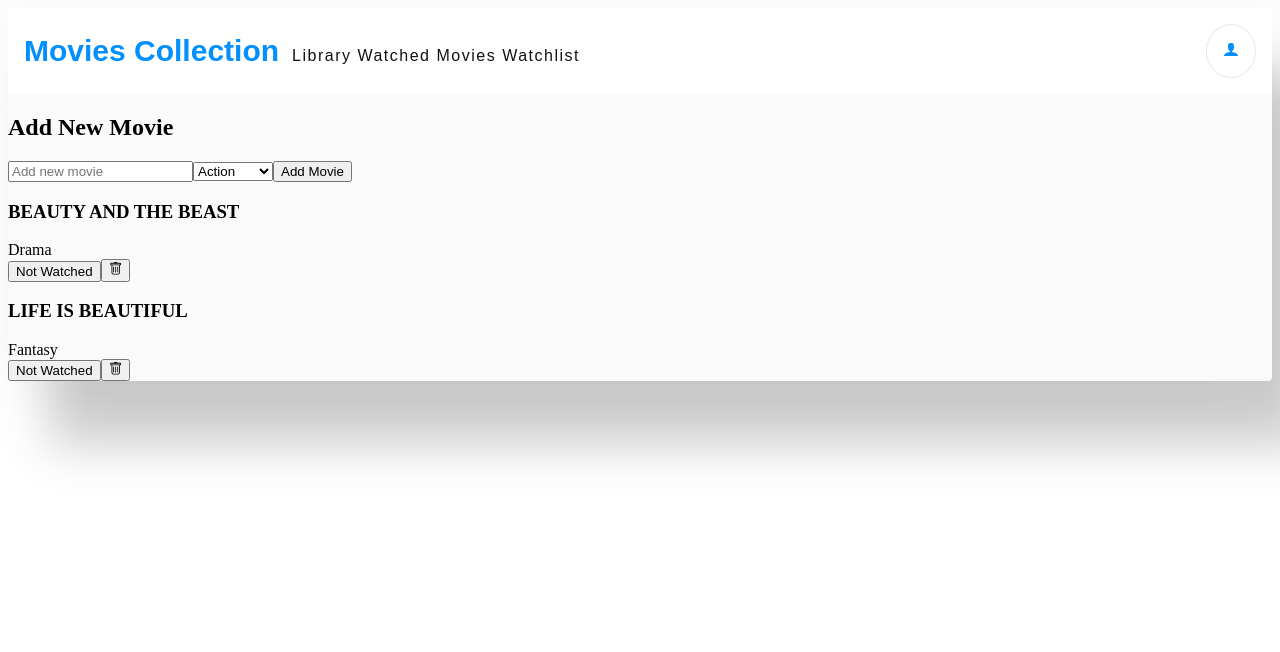
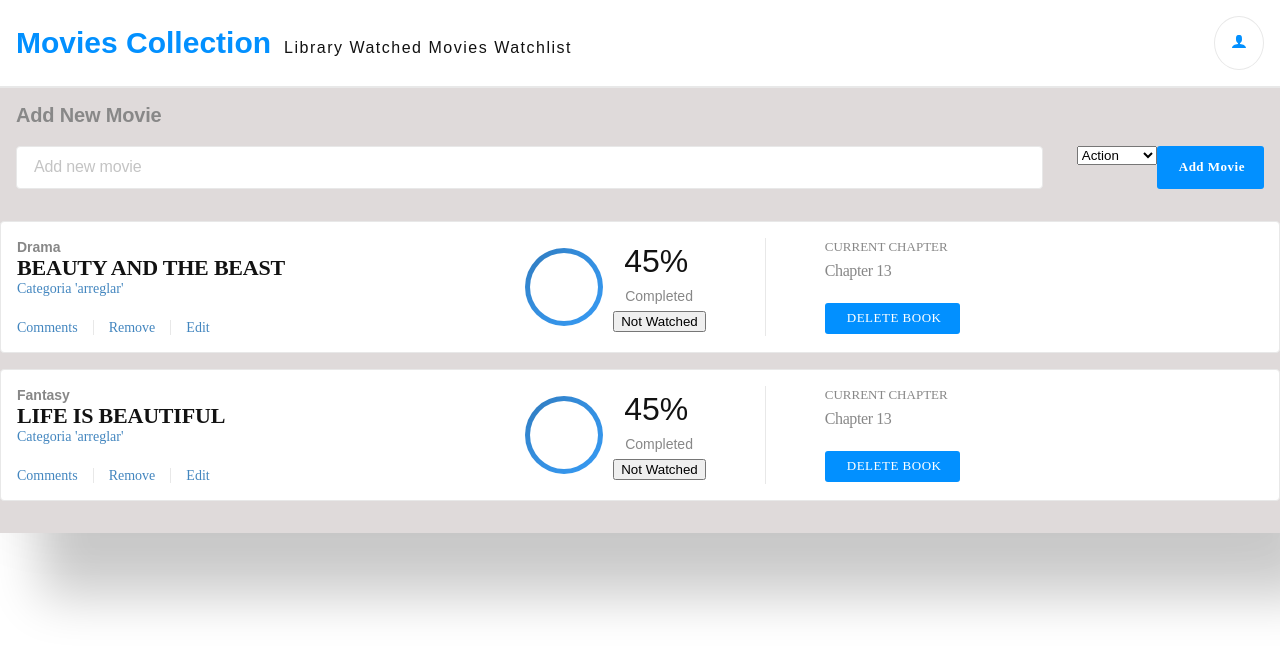
Before and after one commit to marilirulita/movies_collection, a React (Create React App) app: page / in a window 1280 px wide. Shown: the top 652 px of the page. Built offline with nearby package versions, Linux system fonts and the light colour scheme.

Commit message:
add css in library js

```diff
--- a/src/App.css
+++ b/src/App.css
@@ -70,12 +70,7 @@ button svg {
 } */
 
 /* Add movies section */
-/* .movies-container {
-  background-color: #dfdada;
-  display: flex;
-  flex-direction: column;
-  min-width: 350px;
-}
+/*
 
 .empty-list {
   align-self: center;
@@ -164,6 +159,7 @@ button svg {
   background-color: #fafafa;
 }
 
+/* navbar section */
 .navbar {
   padding: 1rem;
   background-color: #fff;
@@ -223,3 +219,277 @@ button svg {
   height: 1rem;
   color: #0290ff;
 }
+
+/* books displayed section */
+.books-display {
+  margin-bottom: 1rem;
+}
+
+.Lesson-Panel {
+  margin-bottom: 1rem ;
+  padding: 1rem;
+  border-radius: 4px;
+  border: solid 1px #e8e8e8;
+  background-color: #fff;
+  display: flex;
+  align-items: flex-end;
+}
+
+.book-info {
+  display: flex;
+  flex-direction: column;
+  flex: 1;
+}
+
+.Category {
+  opacity: 0.5;
+  font-family: 'Montserrat', sans-serif;
+  font-size: 0.875rem;
+  font-weight: bold;
+  font-stretch: normal;
+  font-style: normal;
+  line-height: normal;
+  letter-spacing: normal;
+  color: #121212;
+}
+
+.Title {
+  font-family: 'Roboto Slab', serif;
+  font-size: 1.375rem;
+  font-weight: bold;
+  font-stretch: normal;
+  font-style: normal;
+  line-height: normal;
+  letter-spacing: -0.2px;
+  color: #121212;
+}
+
+.Author {
+  font-family: 'Roboto Slab', serif;
+  font-size: 0.875rem;
+  font-weight: 300;
+  font-stretch: normal;
+  font-style: normal;
+  line-height: normal;
+  letter-spacing: normal;
+  color: #4386bf;
+}
+
+.comments-section {
+  margin-top: 1.313rem;
+}
+
+.Comments {
+  margin-right: 0.938rem;
+  padding-right: 0.938rem;
+  border-right: 1px solid #e8e8e8;
+  font-family: 'Roboto Slab', serif;
+  font-size: 0.875rem;
+  font-weight: 300;
+  font-stretch: normal;
+  font-style: normal;
+  line-height: normal;
+  letter-spacing: normal;
+  color: #4386bf;
+}
+
+.Comments:last-child {
+  border: none;
+}
+
+/* parte derecha de display books */
+.status-section {
+  display: flex;
+  align-items: center;
+  flex: 1.5;
+}
+
+
+.percent-section {
+  display: flex;
+  align-items: center;
+  padding-right: 3.688rem;
+  border-right: 1px solid #e8e8e8;
+}
+
+
+.circle {
+  padding: 0.62rem;
+}
+
+.circle-oval {
+  width: 4.25rem;
+  height: 4.25rem;
+  border: 5px solid transparent;
+  border-radius: 50%;
+  background-image: linear-gradient(white, white), radial-gradient(circle at top left, #307bbe, #379cf6);
+  background-origin: border-box;
+  background-clip: content-box, border-box;
+  border-image-slice: 1;
+}
+
+.percent-spans {
+  display: flex;
+  flex-direction: column;
+}
+
+.-Percent-Complete {
+  margin: 0.063rem 0.688rem;
+  font-family: 'Montserrat', sans-serif;
+  font-size: 2rem;
+  font-weight: normal;
+  font-stretch: normal;
+  font-style: normal;
+  line-height: normal;
+  letter-spacing: normal;
+  color: #121212;
+}
+
+.Completed {
+  margin: 0.438rem 0.75rem;
+  opacity: 0.5;
+  font-family: 'Montserrat', sans-serif;
+  font-size: 0.875rem;
+  font-weight: normal;
+  font-stretch: normal;
+  font-style: normal;
+  line-height: normal;
+  letter-spacing: normal;
+  color: #121212;
+}
+
+
+.chapter-section {
+  display: flex;
+  flex-direction: column;
+  margin-left: 3.688rem;
+}
+
+.Current-Chapter,
+.Current-Lesson {
+  opacity: 0.5;
+  font-family: 'Roboto Slab', serif;
+  font-weight: 300;
+  font-stretch: normal;
+  font-style: normal;
+  line-height: normal;
+  color: #121212;
+}
+
+.Current-Chapter {
+  margin: 0;
+  font-size: 0.813rem;
+  letter-spacing: normal;
+}
+
+.Current-Lesson {
+  margin: 0.438rem 0 1.438rem 0;
+  font-size: 1rem;
+  letter-spacing: -0.4px;
+}
+
+.Delete-button {
+  padding: 0.438rem 1.188rem 0.5rem 1.375rem;
+  border-radius: 3px;
+  background-color: #0290ff;
+  border: none;
+}
+
+.Delete-text {
+  font-family: 'Roboto Slab', serif;
+  font-size: 0.813rem;
+  font-weight: 300;
+  font-stretch: normal;
+  font-style: normal;
+  line-height: normal;
+  letter-spacing: 0.5px;
+  text-align: center;
+  color: #fff;
+}
+
+/* code for all the movies display */
+.movies-container {
+  background-color: #dfdada;
+  display: flex;
+  flex-direction: column;
+  min-width: 350px;
+}
+/* finihs */
+
+
+.add-book {
+  padding: 1rem 1rem 2rem 1rem;
+  border-top: 2px solid #e8e8e8;
+}
+
+
+.add-book-title {
+  margin: 0;
+  font-family: 'Montserrat', sans-serif;
+  font-size: 1.25rem;
+  font-weight: bold;
+  font-stretch: normal;
+  font-style: normal;
+  line-height: normal;
+  letter-spacing: -0.18px;
+  color: #888;
+}
+
+.inputs-elements {
+  margin-top: 1.188rem;
+  display: flex;
+  justify-content: space-between;
+}
+
+.inputs {
+  flex: 1;
+  margin-right: 2.125rem;
+  padding: 0.813rem 1.063rem;
+  border-radius: 4px;
+  border: solid 1px #e8e8e8;
+  background-color: #fff;
+}
+
+.inputs::placeholder {
+  font-family: 'Montserrat', sans-serif;
+  font-size: 1rem;
+  font-weight: normal;
+  font-stretch: normal;
+  font-style: normal;
+  line-height: normal;
+  letter-spacing: -0.15px;
+  color: #c4c4c4;
+}
+
+
+.add-book-button {
+  padding: 0.801rem 1.188rem 0.886rem 1.375rem;
+  border-radius: 3px;
+  background-color: #0290ff;
+  border: none;
+}
+
+
+.ADD-BOOK {
+  font-family: 'Roboto Slab', serif;
+  font-size: 0.813rem;
+  font-weight: bold;
+  font-stretch: normal;
+  font-style: normal;
+  line-height: normal;
+  letter-spacing: 0.5px;
+  text-align: center;
+  color: #fff;
+}
+
+/* no se si sirven de algo jjaja*/
+
+body {
+  margin: 0;
+  padding: 0;
+}
+
+.Bookstore-CMS {
+  padding: 3rem;
+  background-color: #f5f6fa;
+}
--- a/src/components/Library.js
+++ b/src/components/Library.js
@@ -1,7 +1,6 @@
 import { v4 as uuidv4 } from 'uuid';
 import { useState } from 'react';
 import { useDispatch, useSelector } from 'react-redux';
-import { BsTrash } from 'react-icons/bs';
 import { addNewMovie, removeMovie, movieWatched } from '../redux/movies/movies';
 import { notOnLibrary, onLibrary } from '../redux/wishes/wishes';
 
@@ -45,8 +44,10 @@ const Library = () => {
 
   return (
     <div className="movies-container">
-      <h2>Add New Movie</h2>
-      <div className="add-new-movie">
+
+      <div className="add-book">
+        <h2 className="add-book-title">Add New Movie</h2>
+        <div className='inputs-elements'>
           <input
             className="inputs"
             type="text"
@@ -56,6 +57,7 @@ const Library = () => {
               setState({ ...state, title: e.target.value.toUpperCase() });
             }}
           />
+          {/* ver si le agrego la misma clase que el de arriba y ver si agrego otro input para el author */}
           <label htmlFor="genre">
             <select name="genre" id="genre" onClick={(e) => selectGenre(e.target)}>
               <option value="Action">Action</option>
@@ -73,35 +75,58 @@ const Library = () => {
             type="submit"
             value="add-movie"
             onClick={submitNewMovie}
-          className="add-movie-button"
+            className="add-book-button"
           >
-          <span>Add Movie</span>
+            <span className="ADD-BOOK">Add Movie</span>
           </button>
         </div>
-      <div className="display-movies">
+      </div>
+      <div className="books-display">
         {library.length === 0 ? (<h3 className="empty-list">Any movie in your library yet</h3>) : library.map((movie) => (
-          <div key={movie.id} className="movie-container">
-            <div>
-              <h3>{movie.title}</h3>
-              <span>{movie.genre}</span>
+          <div key={movie.id} className="Lesson-Panel">
+            <div className='book-info'>
+              <span className="Category">{movie.genre}</span>
+              <span className="Title">{movie.title}</span>
+              <span className="Author">Categoria 'arreglar'</span>
+              <div className="comments-section">
+                <span className="Comments">Comments</span>
+                <span className="Comments">Remove</span>
+                <span className="Comments">Edit</span>
               </div>
-            <div className="deleteWatch">
+            </div>
+            <div className="status-section">
+              <div className="percent-section">
+                <div className="circle">
+                  <div className="circle-oval" />
+                </div>
+                <div className="percent-spans">
+                  <span className="-Percent-Complete">45%</span>
+                  <span className="Completed">Completed</span>
+                  {/* este boton lo tengo que meter en el span de arriba?? */}
                   <button
                     className={(movie.watched && 'btnwatched') || (!movie.watched && 'btnNotWatched')}
                     type="submit"
                     onClick={() => watchedMovie(movie.id, movie.watched)}
-              >
-                {(movie.watched && 'Watched Movie') || (!movie.watched && 'Not Watched')}
+                  >{(movie.watched && 'Watched Movie') || (!movie.watched && 'Not Watched')}
                   </button>
+                </div>
+              </div>
+
+              <div className="chapter-section">
+                <span className="Current-Chapter">CURRENT CHAPTER</span>
+                <span className="Current-Lesson">Chapter 13</span>
                 <button
                 id={movie.id}
                 type="submit"
                 value="delete"
                 onClick={() => deleteMovie(movie.id, movie.title)}
-                className="delete-button"
+                className="Delete-button"
                 >
-                <BsTrash />
+                  <span className="Delete-text">DELETE BOOK</span>
                 </button>
+              </div>
+
+
             </div>
           </div>
         ))}
```
Lines whose indentation alone changed are shown as unchanged.
